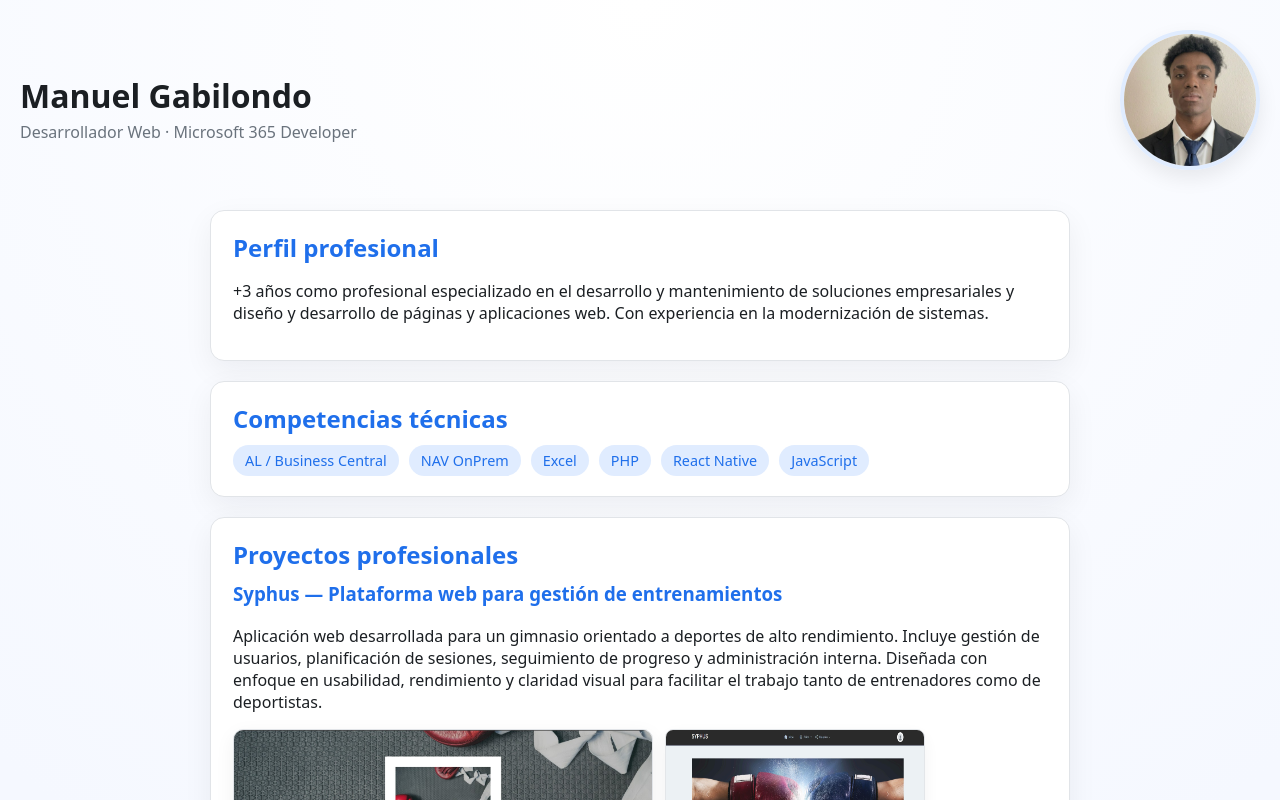
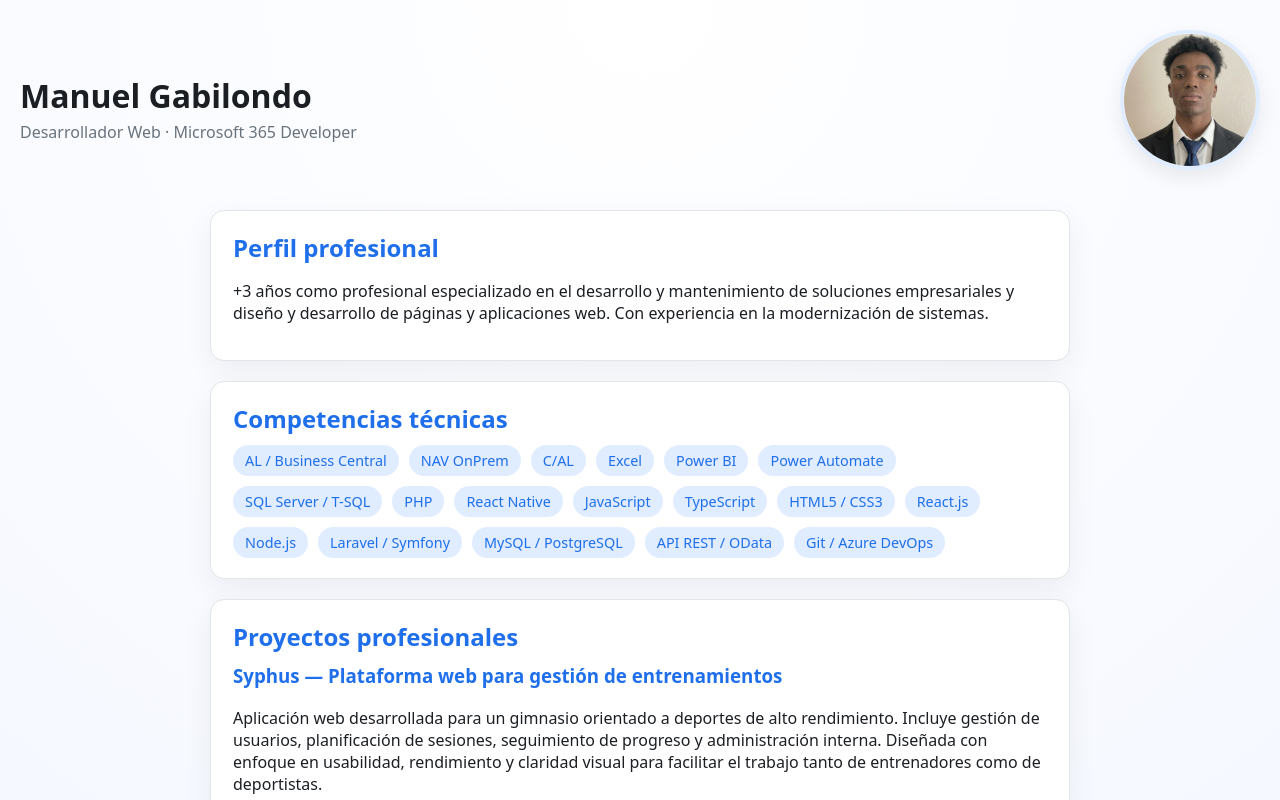
Before and after one commit to ManuGabilondo/Port-folio, a React app: page / in a window 1280 px wide. Shown: the top 800 px of the page. Built offline with nearby package versions, Linux system fonts and the light colour scheme; the HTML template or start-up script is replaced by a standard one.

Commit message:
+ competencias

```diff
--- a/src/App.tsx
+++ b/src/App.tsx
@@ -32,10 +32,22 @@ export default function App() {
           <div className="chips">
            <span>AL / Business Central</span>
     <span>NAV OnPrem</span>
+    <span>C/AL</span>
     <span>Excel</span>
+    <span>Power BI</span>
+    <span>Power Automate</span>
+    <span>SQL Server / T-SQL</span>
     <span>PHP</span>
     <span>React Native</span>
     <span>JavaScript</span>
+    <span>TypeScript</span>
+    <span>HTML5 / CSS3</span>
+    <span>React.js</span>
+    <span>Node.js</span>
+    <span>Laravel / Symfony</span>
+    <span>MySQL / PostgreSQL</span>
+    <span>API REST / OData</span>
+    <span>Git / Azure DevOps</span>
           </div>
         </section>
 
```
Lines whose indentation alone changed are shown as unchanged.
